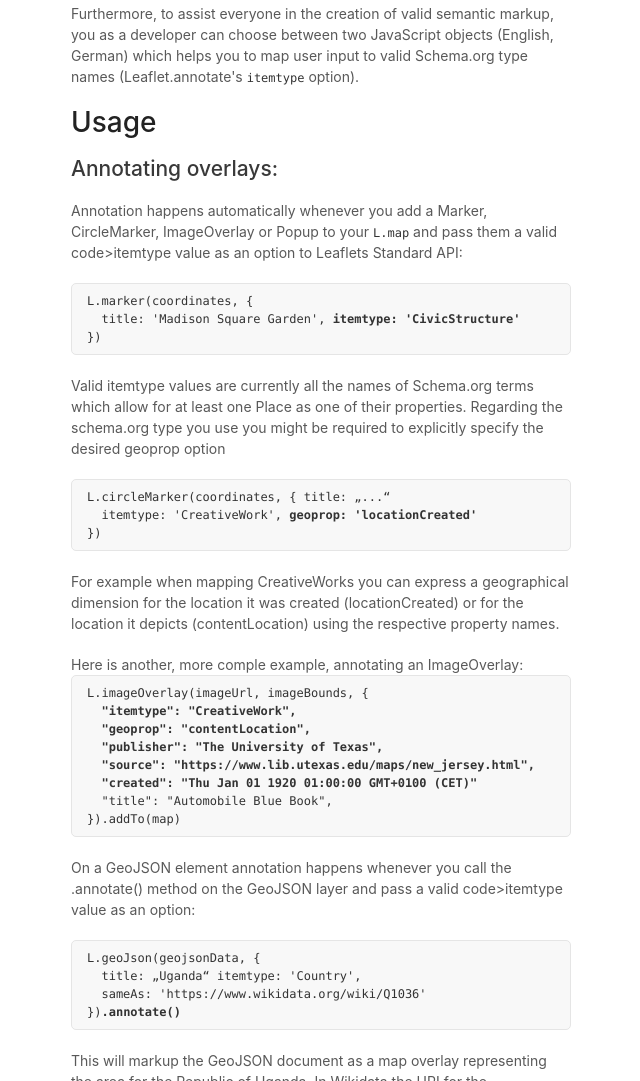
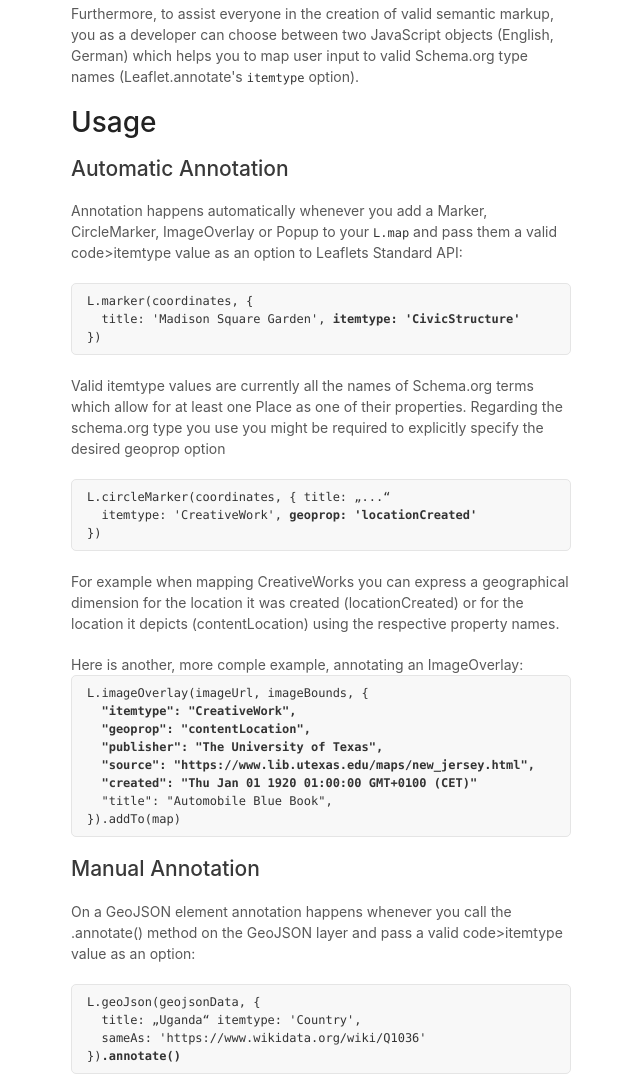
Before and after one commit to mukil/Leaflet.annotate, a plain HTML site: page docs/index.html in a window 1280 px wide. Shown: the part 1051-2132 px from the top of the page, without its empty margins (499-1139 px from the left). Drawn offline with Linux system fonts and the light colour scheme.

Commit message:
Revision of paragraph headings.

```diff
--- a/docs/index.html
+++ b/docs/index.html
@@ -67,7 +67,7 @@
 
         <h1>Usage</h1>
 
-        <h2>Annotating overlays: </h2>
+        <h2>Automatic Annotation</h2>
 
         <p>
           Annotation happens automatically whenever you add a Marker, CircleMarker, ImageOverlay or Popup to your <code>L.map</code> and pass them a valid code>itemtype</code> value as an option to Leaflets Standard API:</p>
@@ -100,6 +100,8 @@ L.imageOverlay(imageUrl, imageBounds, {
   "title": "Automobile Blue Book",
 }).addTo(map)
 </pre>
+
+        <h2>Manual Annotation</h2>
 
         <p>
           On a GeoJSON element annotation happens whenever you call the .annotate() method on the GeoJSON layer and pass a valid code>itemtype</code> value as an option:
```
